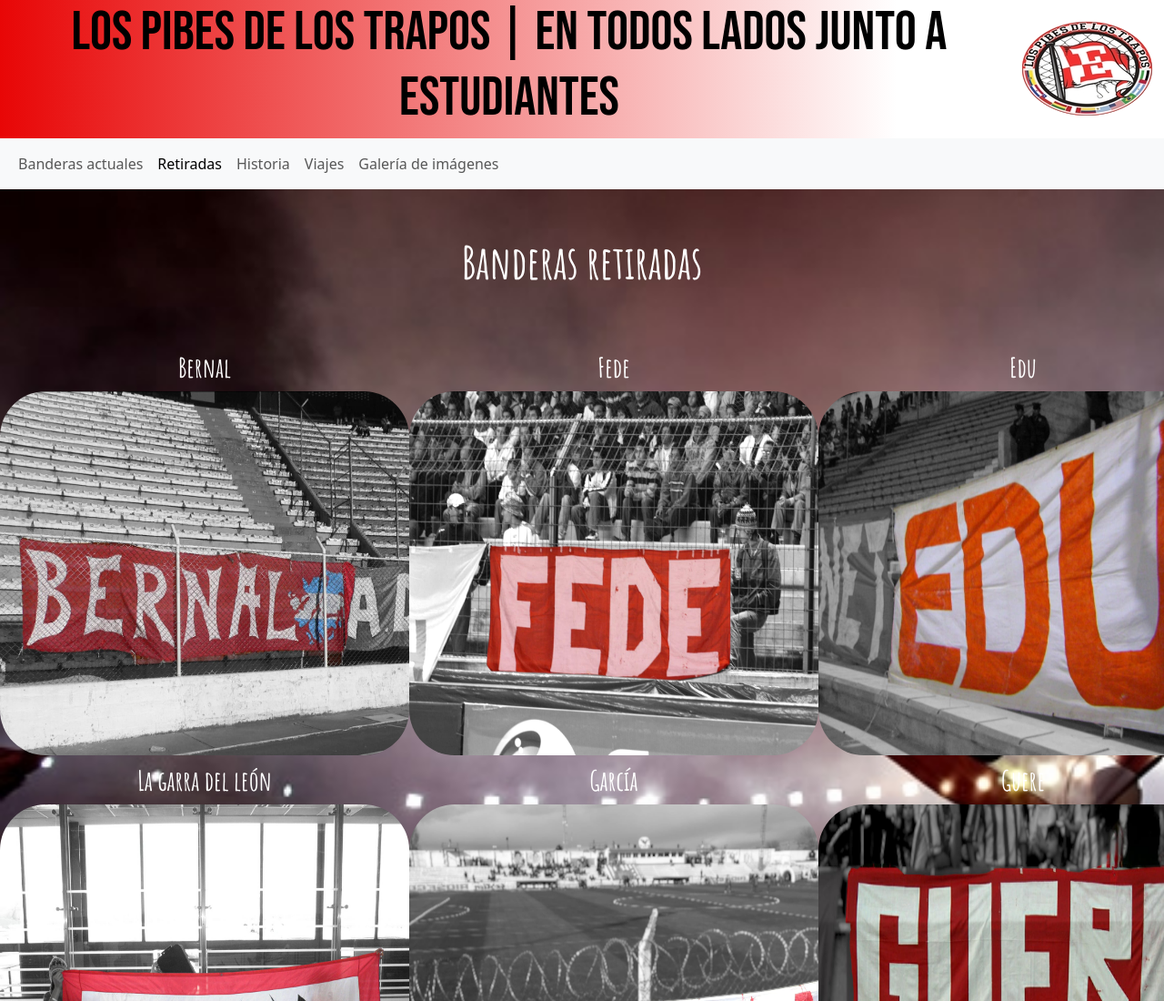
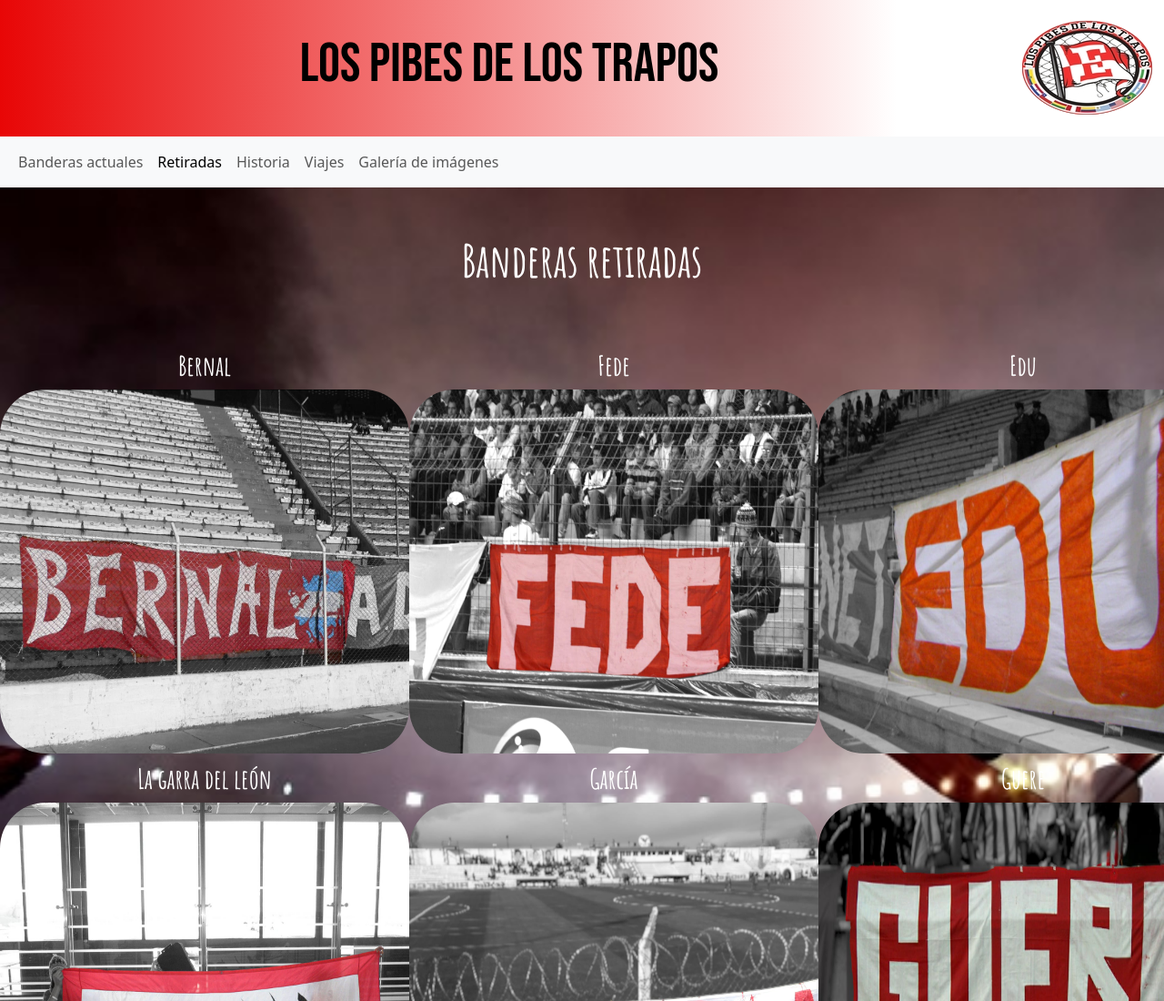
Before and after one commit to nicolasgarcialp/PreEntrega1-2_Garcia, a website: page pages/retiradas.html in a window 1280 px wide. Shown: the top 1100 px of the page at 91% size. Drawn offline with nearby package versions, Linux system fonts and the light colour scheme.

Commit message:
final_corregido

```diff
--- a/pages/retiradas.html
+++ b/pages/retiradas.html
@@ -25,7 +25,7 @@
   <body>
     <header>
       <div class="header_div">
-        <a href="../index.html"><h1>Los pibes de los trapos | En todos lados junto a Estudiantes</h1></a>
+        <a href="../index.html"><h1>Los pibes de los trapos</h1></a>
         <a href="../index.html"><img src="../images/lpdlt.png" alt="los pibes de los trapos" id="logo_retiradas" class="logo"/></a>
       </div>
       <nav class="navbar navbar-expand-lg bg-body-tertiary">
```
